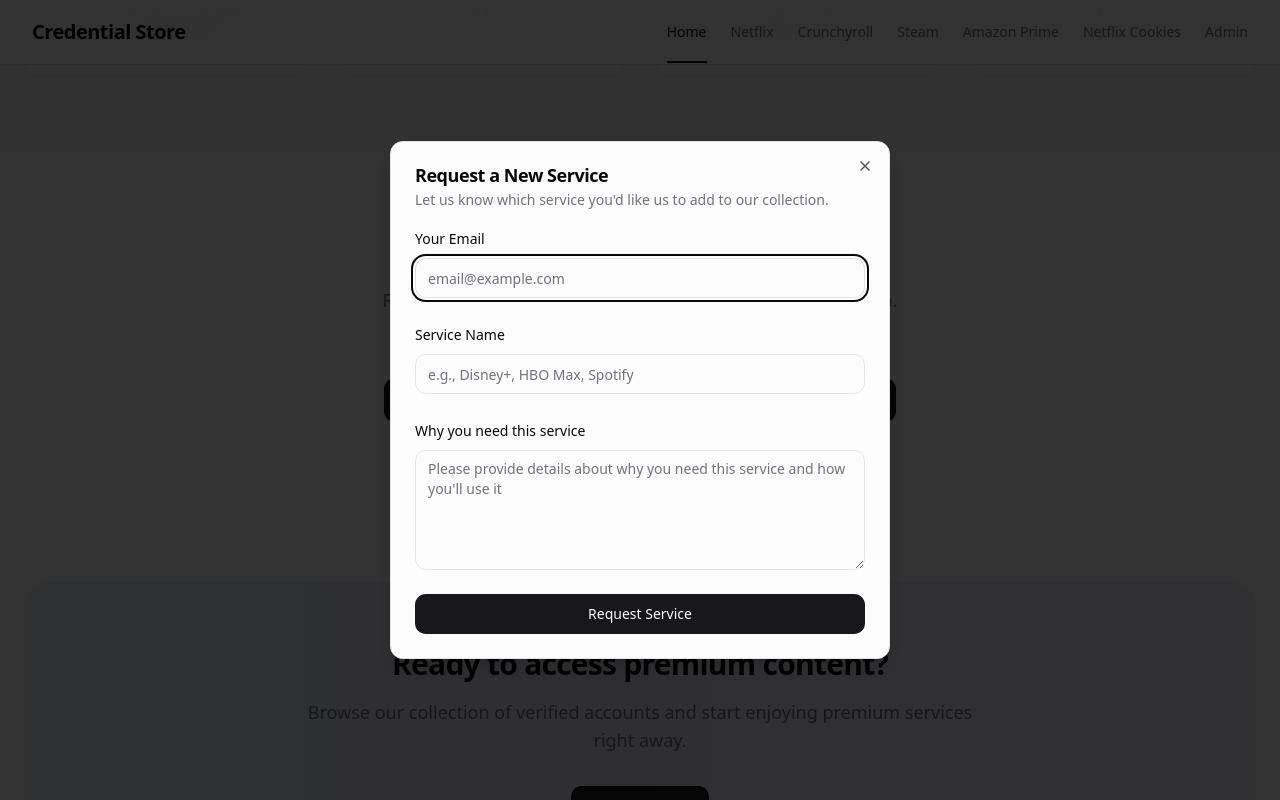
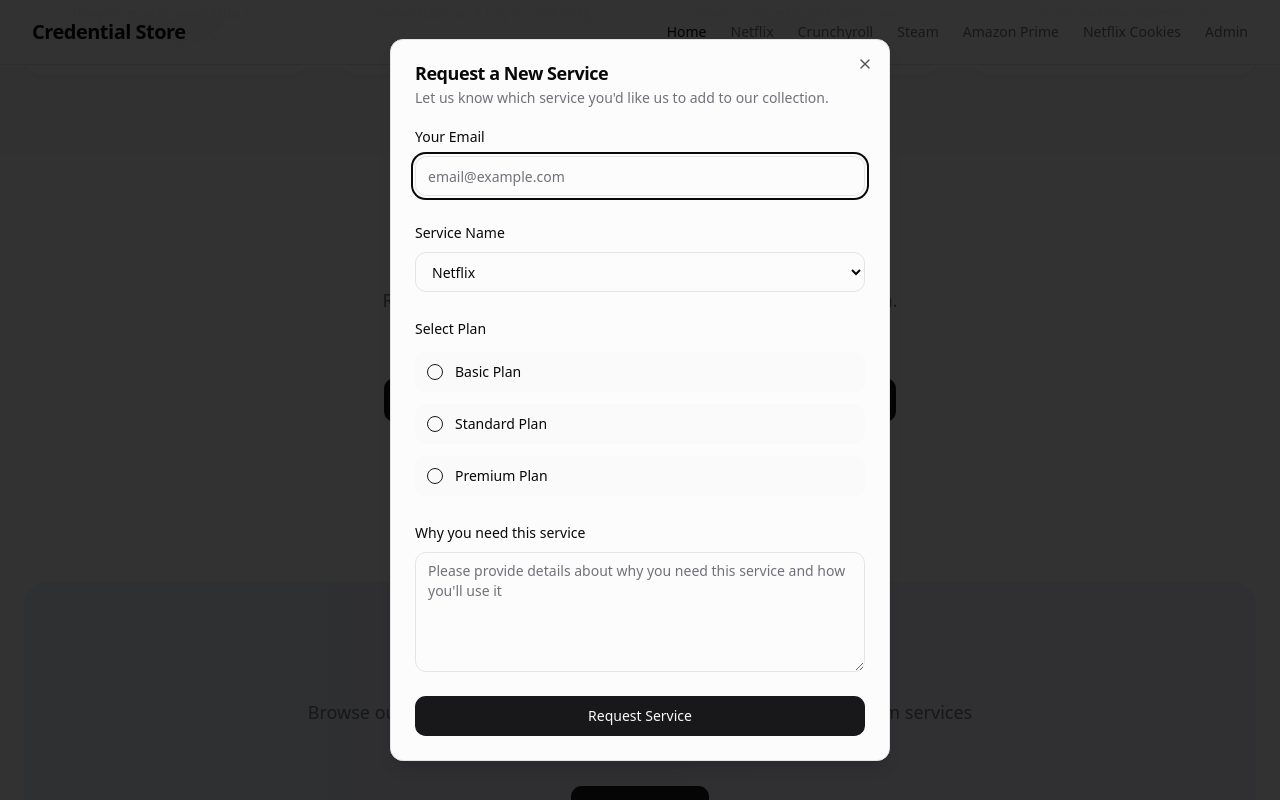
Before and after one commit to chatgpt804/credential-candy-store, a React (Vite) app: page / in a window 1280 px wide. Both pictures are taken after a click on the button "Request a New Service". Shown: the part 1823-2623 px from the top of the page. Built offline with nearby package versions, Linux system fonts and the light colour scheme.

Commit message:
Add service plan options
Adds options to select service plans for Crunchyroll, Netflix, and Amazon Prime.

```diff
--- a/src/components/ServiceRequestForm.tsx
+++ b/src/components/ServiceRequestForm.tsx
@@ -14,22 +14,48 @@ import {
 } from "@/components/ui/form";
 import { Input } from "@/components/ui/input";
 import { Textarea } from "@/components/ui/textarea";
+import { RadioGroup, RadioGroupItem } from "@/components/ui/radio-group";
 import { toast } from "sonner";
 
 const formSchema = z.object({
   email: z.string().email("Please enter a valid email"),
   service: z.string().min(3, "Service name must be at least 3 characters"),
+  plan: z.string().min(1, "Please select a plan"),
   reason: z.string().min(10, "Please provide more details about your request"),
 });
 
+const servicePlans = {
+  netflix: [
+    { id: "basic", name: "Basic Plan" },
+    { id: "standard", name: "Standard Plan" },
+    { id: "premium", name: "Premium Plan" }
+  ],
+  crunchyroll: [
+    { id: "free", name: "Free Plan" },
+    { id: "fan", name: "Crunchyroll Fan" },
+    { id: "mega_fan", name: "Crunchyroll Mega Fan" },
+    { id: "ultimate_fan", name: "Crunchyroll Ultimate Fan" }
+  ],
+  amazon: [
+    { id: "monthly", name: "Amazon Prime Monthly" },
+    { id: "annual", name: "Amazon Prime Annual" },
+    { id: "video_only", name: "Prime Video Only" }
+  ],
+  steam: [
+    { id: "standard", name: "Standard Account" }
+  ]
+};
+
 const ServiceRequestForm = ({ onSuccess }: { onSuccess?: () => void }) => {
   const [isSubmitting, setIsSubmitting] = useState(false);
+  const [selectedService, setSelectedService] = useState("netflix");
 
   const form = useForm<z.infer<typeof formSchema>>({
     resolver: zodResolver(formSchema),
     defaultValues: {
       email: "",
-      service: "",
+      service: "netflix",
+      plan: "",
       reason: "",
     },
   });
@@ -53,6 +79,14 @@ const ServiceRequestForm = ({ onSuccess }: { onSuccess?: () => void }) => {
       setIsSubmitting(false);
     }
   };
+
+  // Update selected service when the service field changes
+  const watchService = form.watch("service");
+  if (watchService !== selectedService) {
+    setSelectedService(watchService);
+    // Reset the plan when service changes
+    form.setValue("plan", "");
+  }
 
   return (
     <Form {...form}>
@@ -78,7 +112,48 @@ const ServiceRequestForm = ({ onSuccess }: { onSuccess?: () => void }) => {
             <FormItem>
               <FormLabel>Service Name</FormLabel>
               <FormControl>
-                <Input placeholder="e.g., Disney+, HBO Max, Spotify" {...field} />
+                <select
+                  className="flex h-10 w-full rounded-md border border-input bg-background px-3 py-2 text-sm ring-offset-background file:border-0 file:bg-transparent file:text-sm file:font-medium placeholder:text-muted-foreground focus-visible:outline-none focus-visible:ring-2 focus-visible:ring-ring focus-visible:ring-offset-2 disabled:cursor-not-allowed disabled:opacity-50"
+                  placeholder="e.g., Disney+, HBO Max, Spotify"
+                  {...field}
+                >
+                  <option value="netflix">Netflix</option>
+                  <option value="crunchyroll">Crunchyroll</option>
+                  <option value="amazon">Amazon Prime</option>
+                  <option value="steam">Steam</option>
+                </select>
+              </FormControl>
+              <FormMessage />
+            </FormItem>
+          )}
+        />
+
+        <FormField
+          control={form.control}
+          name="plan"
+          render={({ field }) => (
+            <FormItem className="space-y-3">
+              <FormLabel>Select Plan</FormLabel>
+              <FormControl>
+                <RadioGroup
+                  onValueChange={field.onChange}
+                  defaultValue={field.value}
+                  className="flex flex-col space-y-1"
+                >
+                  {servicePlans[selectedService as keyof typeof servicePlans].map((plan) => (
+                    <FormItem
+                      key={plan.id}
+                      className="flex items-center space-x-3 space-y-0 bg-secondary/30 p-3 rounded-md"
+                    >
+                      <FormControl>
+                        <RadioGroupItem value={plan.id} />
+                      </FormControl>
+                      <FormLabel className="font-normal m-0 cursor-pointer">
+                        {plan.name}
+                      </FormLabel>
+                    </FormItem>
+                  ))}
+                </RadioGroup>
               </FormControl>
               <FormMessage />
             </FormItem>
```
